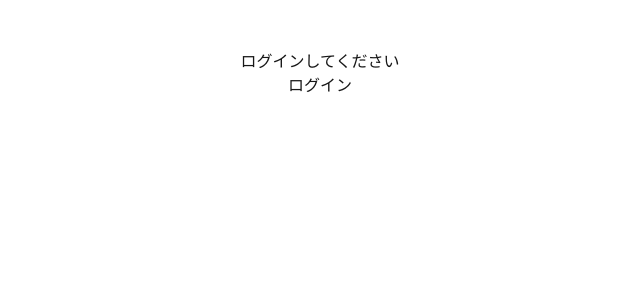
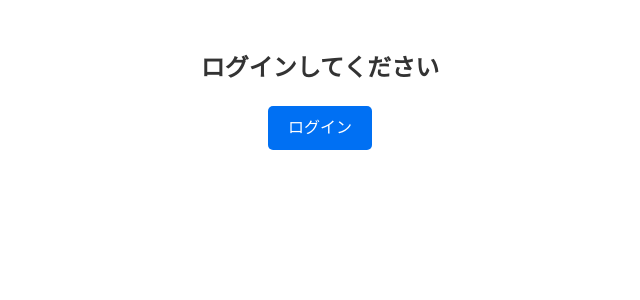
Before and after one commit to junjun-1345/zozo-dev-camp, a Next.js app: page / in a window 1280 px wide. Shown: the top 300 px of the page, without its empty margins (320-960 px from the left). Built offline with nearby package versions, Linux system fonts and the light colour scheme.

Commit message:
ログアウト

```diff
--- /dev/null
+++ b/app/api/auth/logout/route.ts
@@ -0,0 +1,17 @@
+import { NextResponse } from "next/server";
+
+export async function GET() {
+  // トップページまたはログインページにリダイレクトするURL
+  const redirectURL = "/";
+
+  // クッキーを削除してログアウト処理を行う
+  return NextResponse.redirect(redirectURL, {
+    headers: {
+      "Set-Cookie": [
+        "access_token=; Max-Age=0; Path=/; HttpOnly; Secure;",
+        "refresh_token=; Max-Age=0; Path=/; HttpOnly; Secure;",
+        "oauth_state=; Max-Age=0; Path=/; HttpOnly; Secure;",
+      ].join(", "),
+    },
+  });
+}
--- a/app/page.tsx
+++ b/app/page.tsx
@@ -22,24 +22,98 @@ export default function Home() {
     window.location.href = "/api/auth/login";
   };
 
+  const handleLogout = async () => {
+    // サーバーサイドのログアウトエンドポイントを呼び出す
+    await fetch("/api/auth/logout", { method: "GET" });
+    // クライアントサイドのクッキーを削除
+    document.cookie = "user_id=; Max-Age=0; path=/";
+    // ユーザーIDをリセット
+    setUserId(null);
+    // トップページにリダイレクト
+    window.location.href = "/";
+  };
+
   return (
-    <div style={{ textAlign: "center", marginTop: "50px" }}>
+    <div
+      style={{
+        textAlign: "center",
+        marginTop: "50px",
+        fontFamily: "Arial, sans-serif",
+        color: "#333",
+      }}
+    >
       {!userId ? (
         <>
-          <h1>ログインしてください</h1>
-          <button onClick={handleLogin}>ログイン</button>
+          <h1
+            style={{
+              fontSize: "24px",
+              fontWeight: "bold",
+              marginBottom: "20px",
+            }}
+          >
+            ログインしてください
+          </h1>
+          <button
+            onClick={handleLogin}
+            style={{
+              padding: "10px 20px",
+              fontSize: "16px",
+              backgroundColor: "#0070f3",
+              color: "#fff",
+              border: "none",
+              borderRadius: "5px",
+              cursor: "pointer",
+              transition: "background-color 0.3s",
+            }}
+          >
+            ログイン
+          </button>
         </>
       ) : (
         <>
-          <h1>ようこそ、ユーザー {userId} さん</h1>
-          <p>ログイン成功です。</p>
-          <Link href={"/figma-design"}>ファイル表示</Link>
-          <br />
-          <Link href={"/figma-prototype"}>プロトタイプの表示</Link>
-          <br />
-          <Link href={"/figma-comments"}>コメントの表示</Link>
-          <br />
-          <Link href={"/file-select"}>ファイルの選択</Link>
+          <h1
+            style={{
+              fontSize: "24px",
+              fontWeight: "bold",
+              marginBottom: "20px",
+            }}
+          >
+            ようこそ、ユーザー {userId} さん
+          </h1>
+          <p style={{ fontSize: "18px", marginBottom: "30px" }}>
+            ログイン成功です。
+          </p>
+          <div style={{ marginBottom: "20px" }}>
+            <Link
+              href={"/file-select"}
+              style={{
+                fontSize: "16px",
+                color: "#0070f3",
+                textDecoration: "none",
+                padding: "10px 15px",
+                border: "1px solid #0070f3",
+                borderRadius: "5px",
+                transition: "background-color 0.3s",
+              }}
+            >
+              ファイルの選択
+            </Link>
+          </div>
+          <button
+            onClick={handleLogout}
+            style={{
+              padding: "10px 20px",
+              fontSize: "16px",
+              backgroundColor: "#0070f3",
+              color: "#fff",
+              border: "none",
+              borderRadius: "5px",
+              cursor: "pointer",
+              transition: "background-color 0.3s",
+            }}
+          >
+            ログアウト
+          </button>
         </>
       )}
     </div>
```
